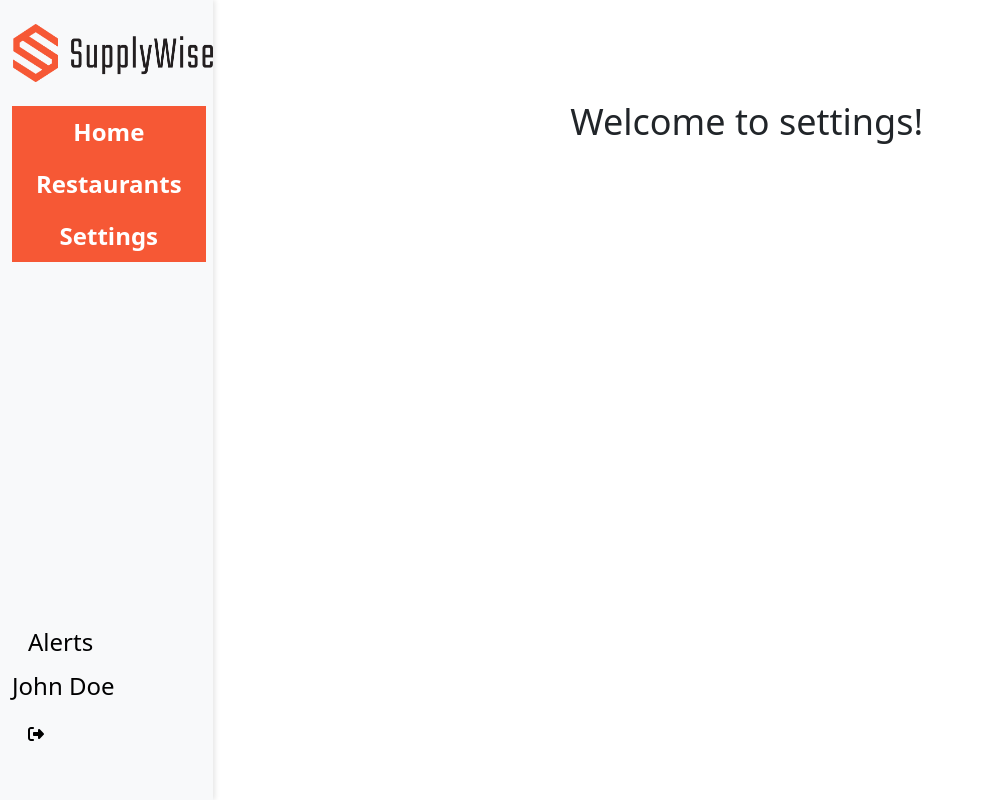
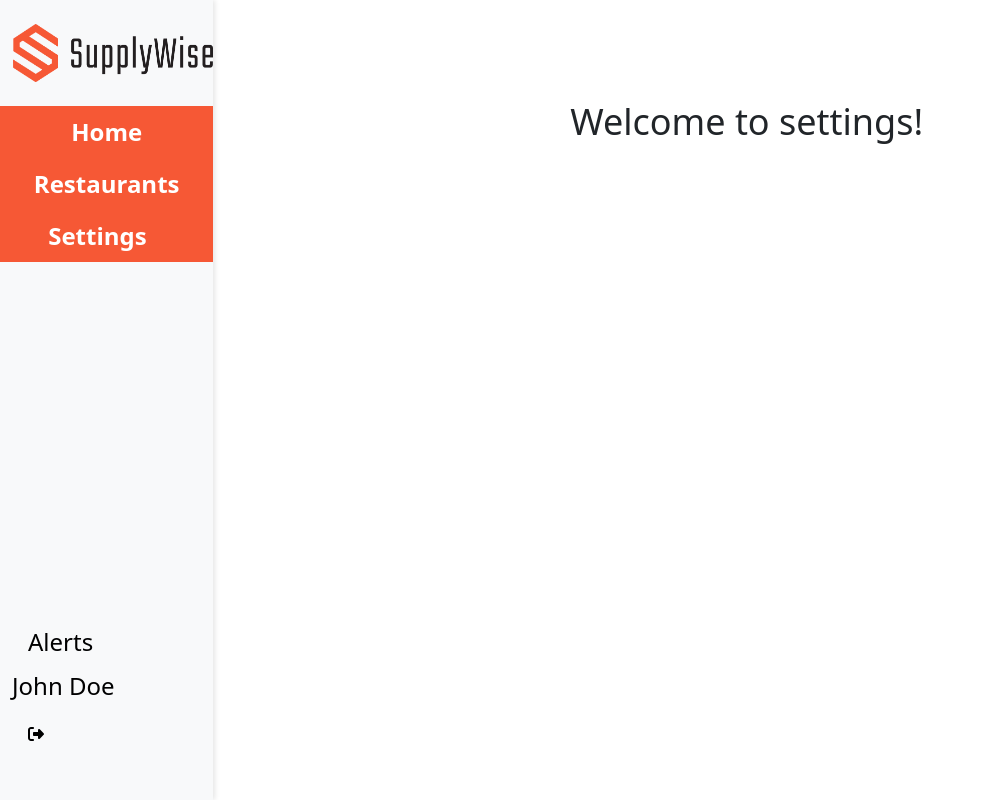
Before and after one commit to SupplyWise/SupplyWiseUI, a Next.js app in the folder supplywise-ui/: page /dashboard/settings in a window 1280 px wide. Shown: the whole page, without its empty margins (0-984 px from the left). Built offline with nearby package versions, Linux system fonts and the light colour scheme.

Commit message:
SUP-70 improvements nas mudanças de tab

```diff
--- a/supplywise-ui/src/components/dashboardNav.jsx
+++ b/supplywise-ui/src/components/dashboardNav.jsx
@@ -2,8 +2,20 @@ import { FontAwesomeIcon } from '@fortawesome/react-fontawesome';
 import { faSignOutAlt, faBell } from '@fortawesome/free-solid-svg-icons';
 import Image from 'next/image';
 import Link from 'next/link';
+import DashboardNavLink from './dashboardNav/dashboardNavLink';
+import { useState, useEffect } from 'react';
 
 export default function Sidebar() {
+
+    const pages = ["Home", "Restaurants", "Settings"];
+    const [currentPage, setCurrentPage] = useState('');
+
+    useEffect(() => {
+        if (typeof window !== 'undefined') {
+            setCurrentPage(window.location.pathname);
+        }
+    }, []);
+
     return (
         <nav className="col-2 bg-light vh-100 sw-bgcolor" style={{
             backgroundColor: '#f8f9fa',
@@ -20,27 +32,12 @@ export default function Sidebar() {
                     </Link>
                 </div>
                 <div className='row'>
-                    <div className='col-1 bg-dark'></div>
-                    <div className='col-11'>
-                        {/* Nav Links */}
-                        <ul className="nav flex-column fs-4 fw-bold text-center">
-                            <li className="nav-item sw-bgcolor px-2">
-                                <Link className="nav-link text-white" href="/dashboard">
-                                    Home
-                                </Link>
-                            </li>
-                            <li className="nav-item sw-bgcolor px-2">
-                                <Link className="nav-link text-white" href="/dashboard/restaurants">
-                                    Restaurants
-                                </Link>
-                            </li>
-                            <li className="nav-item sw-bgcolor px-2">
-                                <Link className="nav-link text-white" href="/dashboard/settings">
-                                    Settings
-                                </Link>
-                            </li>
-                        </ul>
-                    </div>
+                    {/* Nav Links */}
+                    <ul className="nav flex-column fs-4 fw-bold text-center">
+                        {pages.map((page, index) => (
+                            <DashboardNavLink key={index} text={page} currentPage={currentPage} />
+                        ))}
+                    </ul>
                 </div>
             </div>
 
--- /dev/null
+++ b/supplywise-ui/src/components/dashboardNav/dashboardNavLink.jsx
@@ -0,0 +1,21 @@
+import Link from "next/link";
+
+export default function DashboardNavLink({ text , currentPage }) {
+    var href = text.toLowerCase();
+    href = "/dashboard";
+    if (text !== "Home") {
+        href += `/${text.toLowerCase()}`;
+    }
+    return (
+        <li className="nav-item sw-bgcolor px-2">
+            <div className="row">
+                <div {...currentPage === href ? { className: "col-1 bg-dark" } : { className: "col-0" }}></div>
+                <div {...currentPage === href ? { className: "col-11" } : { className: "col-12" }}>
+                    <Link className="nav-link text-white" href={`${href}`}>
+                        {text}
+                    </Link>
+                </div>
+            </div>
+        </li>
+    );
+}
```
